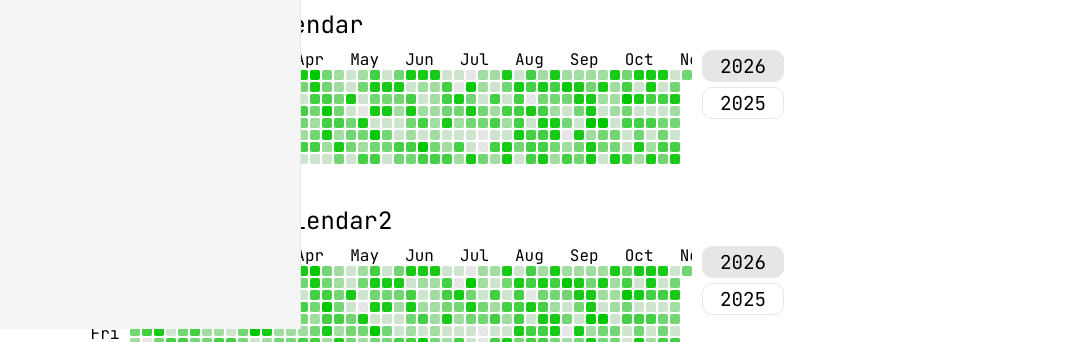
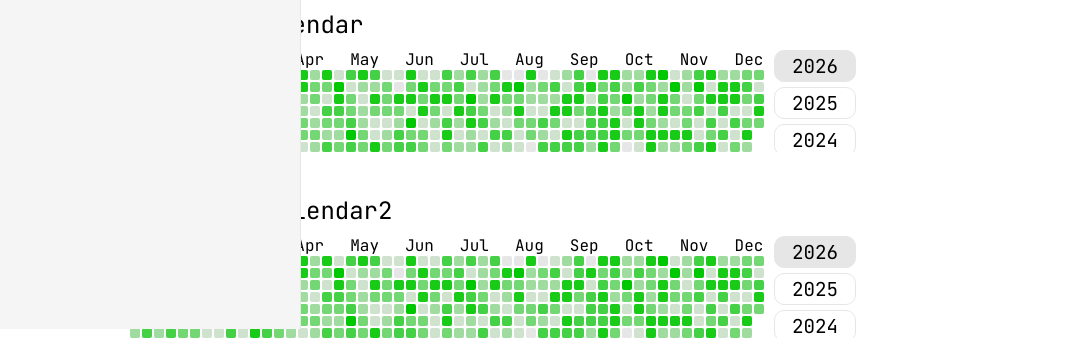
Before and after one commit to WXUProjects/CWXU-Algo-Frontend, a Vue app: page / in a window 1280 px wide. Shown: the part 471-813 px from the top of the page, without its empty margins (0-1079 px from the left). Built offline with nearby package versions, Linux system fonts and the light colour scheme.

Commit message:
fix:优化贡献日历

```diff
--- a/src/components/Calendar.vue
+++ b/src/components/Calendar.vue
@@ -1,10 +1,5 @@
 <template>
     <div class="ACCalendar">
-        <div class="detailContainer" v-show="showDayData"
-            :style="`top:${mousePosition.y}px;left:${mousePosition.x + 20}px`">
-            <div class="date">{{ dayData?.date }}</div>
-            <div class="count">{{ dayData?.count }}</div>
-        </div>
         <div class="title">{{ props.title }}</div>
         <div class="content">
             <div class="calendar">
@@ -13,7 +8,7 @@
                     <div class="dayLable">Wed</div>
                     <div class="dayLable">Fri</div>
                 </div>
-                <div class="dayBlocks">
+                <div class="dayCharts">
                     <div class="monthAxis">
                         <div class="monthLable">Jan</div>
                         <div class="monthLable">Feb</div>
@@ -28,10 +23,15 @@
                         <div class="monthLable">Nov</div>
                         <div class="monthLable">Dec</div>
                     </div>
-                    <div class="dayBlockReserve" v-for="i in mod(fristDay - 1, 7)"></div>
-                    <div class="dayBlock" v-for="day in yearDays" @mouseenter="handleMouseEnter(day)"
-                        @mouseleave="handleMouseLeave()">
-                        <div class="colorBlock" :style="'background-color:' + getBlockColor(day)"></div>
+                    <div class="dayGrid">
+                        <div class="dayBlockReserve" v-for="i in mod(fristDay - 1, 7)"></div>
+                        <div class="dayBlock" v-for="day in yearDays">
+                            <div class="detailContainer">
+                                <div class="date">{{ getDateByYearAndDay(selectedYear, day) }}</div>
+                                <div class="count">{{ getCountByYearAndDay(selectedYear, day) }}</div>
+                            </div>
+                            <div class="colorBlock" :style="'background-color:' + getBlockColor(day)"></div>
+                        </div>
                     </div>
                 </div>
             </div>
@@ -44,13 +44,13 @@
 </template>
 
 <script setup lang="ts">
-import { computed, ref, onMounted, onUnmounted } from 'vue'
+import { computed, ref} from 'vue'
 
 /**
  * AC热力图
  * 我的想法是直接仿照Github做个差不多一样的
  * 列表示星期
- * 实现方法是获取一整年第一天是星期几，在第一列对于位置开始绘制方格
+ * 实现方法是获取一整年第一天是星期几，在第一列对应位置开始绘制方格
 */
 
 // 定义props接收父组件传入的数据
@@ -101,12 +101,22 @@ const padZero = (num: number) => {
     return num < 10 ? '0' + num : num.toString()
 }
 
-// 根据天数获取颜色
-const getBlockColor = (day: number) => {
-    // 查找当天数据
+const getDateByYearAndDay = (year: number, day: number) => {
+    const dateObj = new Date(selectedYear.value, 0, day)
+    const date = `${dateObj.getFullYear()}-${padZero(dateObj.getMonth() + 1)}-${padZero(dateObj.getDate())}`
+    return date
+}
+
+const getCountByYearAndDay = (year: number, day: number) => {
     const dateObj = new Date(selectedYear.value, 0, day)
     const date = `${dateObj.getFullYear()}-${padZero(dateObj.getMonth() + 1)}-${padZero(dateObj.getDate())}`
     const count = props.data.find(item => item.date === date)?.count || 0
+    return count
+}
+
+// 根据天数获取颜色
+const getBlockColor = (day: number) => {
+    const count = getCountByYearAndDay(selectedYear.value, day)
 
     // 颜色梯度
     if (count === 0) {
@@ -129,75 +139,6 @@ const getBlockColor = (day: number) => {
 // 用户点击更改年份
 const changeYear = (year: number) => {
     selectedYear.value = year
-}
-
-// ------ 鼠标事件
-// TODO 优化性能：取消大量监听器，直接使用鼠标位置计算
-interface DayData {
-    date: string,
-    count: number
-}
-
-interface mousePosition {
-    x: number,
-    y: number
-}
-
-// 鼠标悬浮当天数据
-const dayData = ref<DayData | null>(null)
-
-// 是否显示悬浮框
-const showDayData = computed(() => {
-    return dayData.value !== null
-})
-
-// 鼠标位置
-const mousePosition = ref<mousePosition>({ x: 0, y: 0 })
-
-// 节流函数
-const throttle = (fn: Function, delay: number) => {
-    let lastTime = 0
-    return (...args: any[]) => {
-        const now = Date.now()
-        if (now - lastTime >= delay) {
-            fn.apply(this, args)
-            lastTime = now
-        }
-    }
-}
-
-const handleMouseMove = throttle((event: MouseEvent) => {
-    if (!showDayData.value) return
-    mousePosition.value = {
-        x: event.clientX,
-        y: event.clientY
-    }
-}, 200)
-
-onMounted(() => {
-    window.addEventListener('mousemove', handleMouseMove)
-})
-
-onUnmounted(() => {
-    window.removeEventListener('mousemove', handleMouseMove)
-})
-
-// 处理鼠标进入，显示详细数据
-const handleMouseEnter = (day: number) => {
-    // 查找当天数据
-    const dateObj = new Date(selectedYear.value, 0, day)
-    const date = `${dateObj.getFullYear()}-${padZero(dateObj.getMonth() + 1)}-${padZero(dateObj.getDate())}`
-    const count = props.data.find(item => item.date === date)?.count || 0
-
-    dayData.value = {
-        date,
-        count
-    }
-}
-
-// 鼠标离开，隐藏详细数据
-const handleMouseLeave = () => {
-    dayData.value = null
 }
 </script>
 
@@ -234,7 +175,7 @@ const handleMouseLeave = () => {
     width: 634px;
     height: 20px;
     top: 0px;
-    left: 0px;
+    right: 0px;
 }
 
 .monthLable {
@@ -252,7 +193,7 @@ const handleMouseLeave = () => {
     flex-direction: column;
     justify-content: space-around;
     width: 40px;
-    height: calc(100% - 32px);
+    height: calc((10px * 7) + (2px * 6));
     top: 20px;
     left: 0;
 }
@@ -266,57 +207,71 @@ const handleMouseLeave = () => {
     color: var(--text-default-color);
 }
 
-.dayBlocks {
-    position: relative;
-    padding-top: 20px;
-    /* 格子宽度*7+格子间距*6 */
-    height: calc((10px * 7) + (2px * 6) + 12px);
-    overflow-x: scroll;
-    display: flex;
-    flex-direction: column;
-    flex-wrap: wrap;
-    justify-content: flex-start;
-    align-content: flex-start;
-    gap: 2px;
+.dayCharts {
+    width: 100%;
+    padding: 20px 0 2px 0;
+    overflow-x: auto;
+    overflow-y: hidden;
 }
 
-.dayBlocks::-webkit-scrollbar {
+.dayCharts::-webkit-scrollbar {
     height: 10px;
 }
 
-.dayBlocks::-webkit-scrollbar-thumb {
+.dayCharts::-webkit-scrollbar-thumb {
     background-color: var(--divider-color);
     border-radius: 5px;
 }
 
-.dayBlocks::-webkit-scrollbar-track {
+.dayCharts::-webkit-scrollbar-track {
     background-color: var(--background-color);
 }
 
-.dayBlockReserve {
+.dayGrid {
+    display: grid;
+    grid-template-columns: repeat(53, 10px);
+    grid-template-rows: repeat(7, 10px);
+    grid-auto-flow: column;
+    gap: 2px;
+}
+
+.dayBlock {
     width: 10px;
     height: 10px;
     border-radius: 2px;
+    background-color: var(--divider-color);
+    cursor: pointer;
 }
 
-.dayBlock {
-    position: relative;
-    width: 10px;
-    height: 10px;
-    background-color: var(--divider-color);
-    border-radius: 2px;
-    overflow: hidden;
-
-    transition: transform 0.2s ease;
-}
-
-.dayBlock:hover {
-    transform: scale(1.5);
+.dayBlock:hover .detailContainer {
+    opacity: 1;
 }
 
 .colorBlock {
     width: 100%;
     height: 100%;
+    border-radius: 2px;
+    transition: transform 0.2s ease-in-out;
+}
+
+.colorBlock:hover {
+    transform: scale(1.5);
+}
+
+.detailContainer {
+    position: absolute;
+    transform: translate(-50px, -70px);
+    width: 100px;
+    padding: 10px;
+    background-color: var(--background-color-1);
+    border: 1px solid var(--divider-color);
+    border-radius: 10px;
+    z-index: 10;
+    opacity: 0;
+    transition: opacity 0.3s ease-in-out;
+    pointer-events: none;
+
+    color: var(--text-default-color)
 }
 
 .yearSelector {
@@ -358,18 +313,6 @@ const handleMouseLeave = () => {
     background-color: var(--divider-color);
 }
 
-.detailContainer {
-    display: block;
-    position: absolute;
-    padding: 10px;
-    background-color: var(--background-color-1);
-    border: 1px solid var(--divider-color);
-    border-radius: 10px;
-    z-index: 10;
-
-    color:var(--text-default-color)
-}
-
 @media (max-width:900px) {
     .ACCalendar .content {
         flex-direction: column;
--- a/src/views/Home.vue
+++ b/src/views/Home.vue
@@ -43,6 +43,22 @@ import Calendar from '@/components/Calendar.vue';
 
 const data = ref([
   {
+    "date": "2021-01-01",
+    "count": 3
+  },
+  {
+    "date": "2022-01-01",
+    "count": 3
+  },
+  {
+    "date": "2023-01-01",
+    "count": 3
+  },
+  {
+    "date": "2024-01-01",
+    "count": 3
+  },
+  {
     "date": "2025-01-01",
     "count": 3
   },
@@ -3001,7 +3017,7 @@ const data = ref([
 
 .card .title {
   position: absolute;
-  top:0px;
+  top: 0px;
   left: 10px;
   width: 100%;
   height: 50px;
@@ -3012,15 +3028,15 @@ const data = ref([
 
 .card .data {
   position: absolute;
-  bottom:0px;
+  bottom: 0px;
   right: 10px;
   font-size: 4rem;
   color: var(--text-default-color);
 }
 
-.card .icon{
+.card .icon {
   position: absolute;
-  bottom:10px;
+  bottom: 10px;
   left: 10px;
   font-size: 4rem;
   transform: rotate(10deg) scale(2);
@@ -3029,7 +3045,7 @@ const data = ref([
   transition: transform 0.3s ease;
 }
 
-.card:hover .icon{
+.card:hover .icon {
   transform: rotate(10deg) scale(2.1);
 }
 </style>
```
